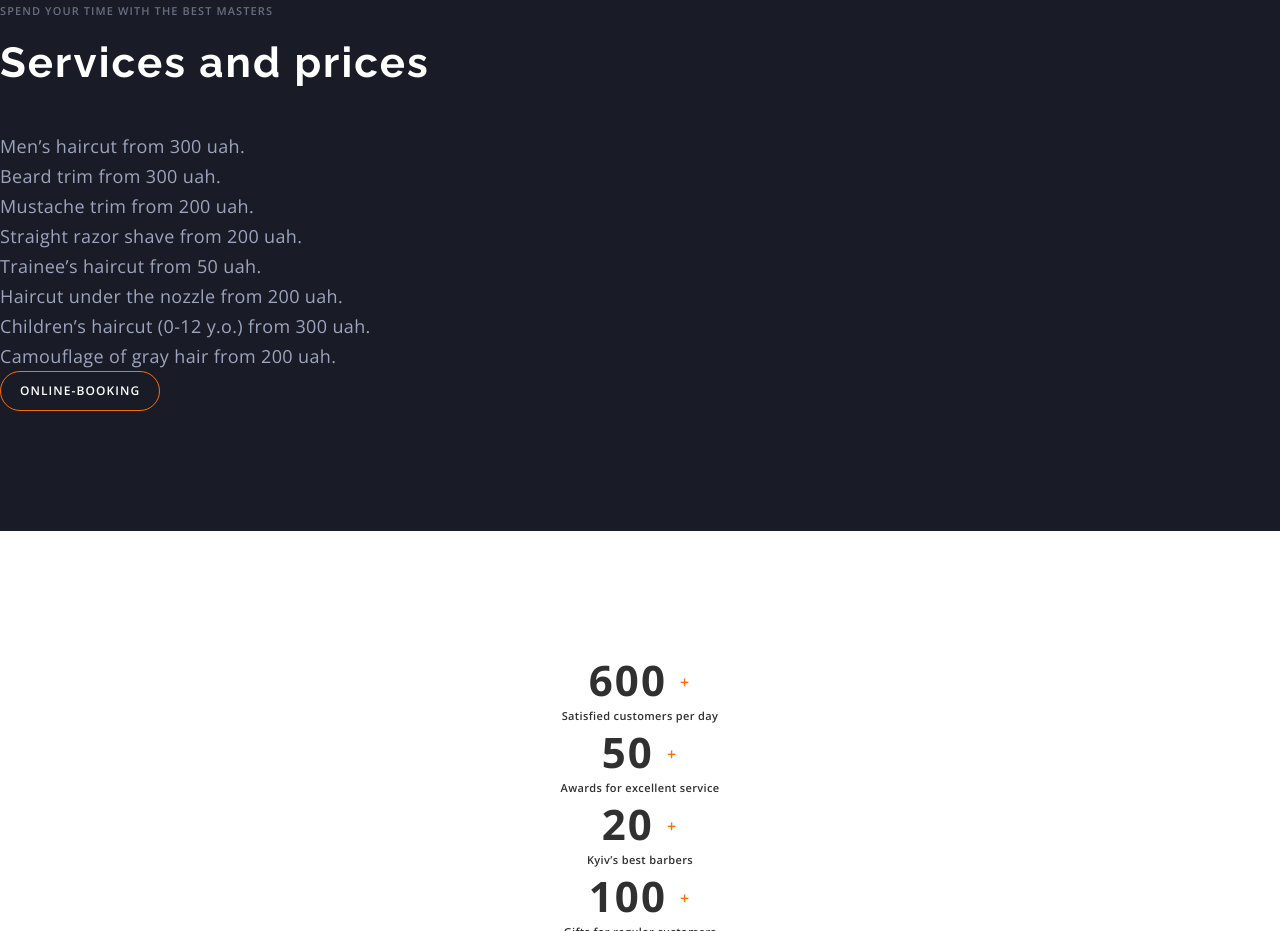
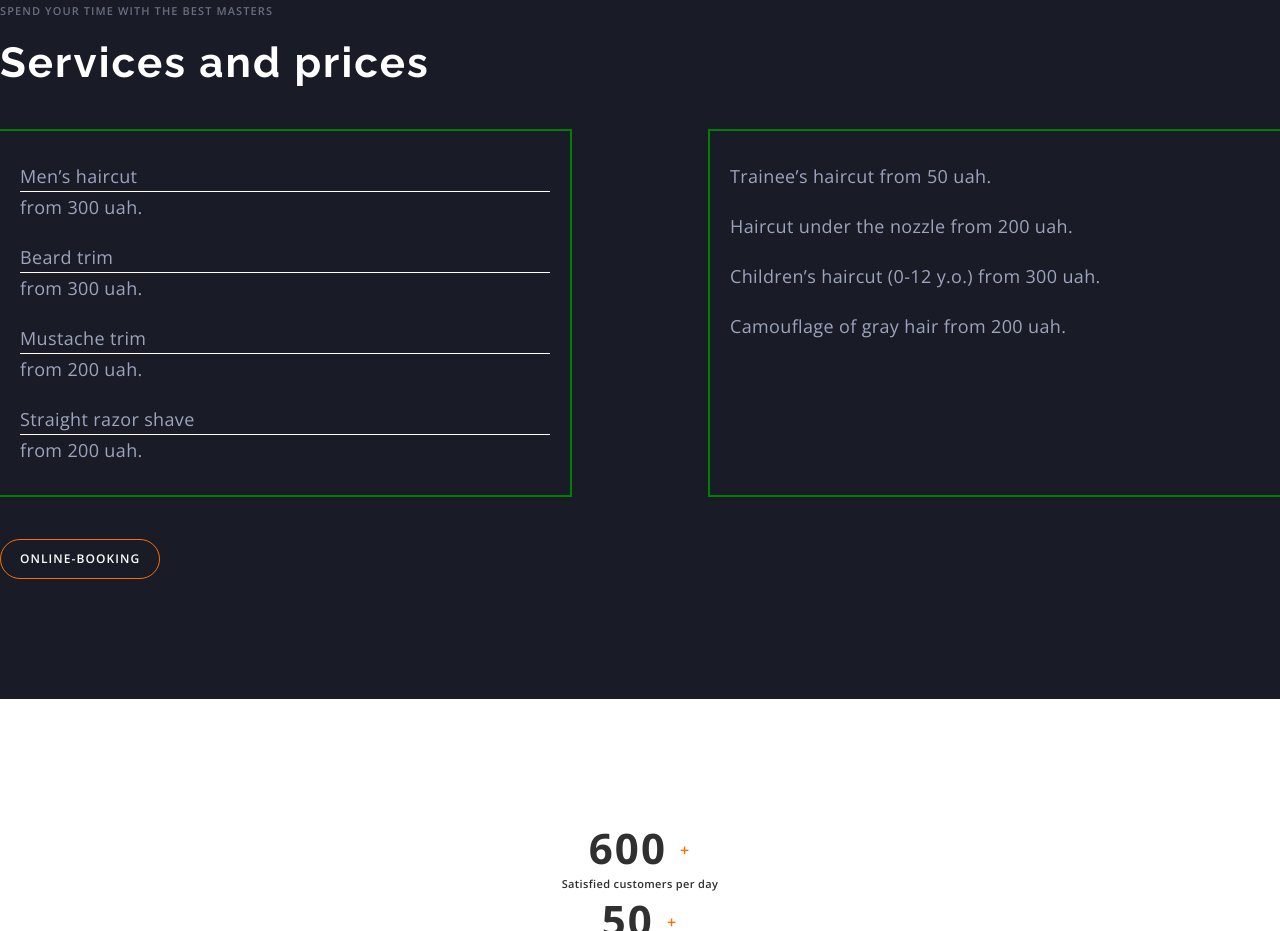
Before and after one commit to olga-nsr/fe-72, a plain HTML site: page index.html in a window 1280 px wide. Shown: the part 1438-2369 px from the top of the page. Drawn offline with nearby package versions, Linux system fonts and the light colour scheme.

Commit message:
Price flex

```diff
--- a/css/styles.css
+++ b/css/styles.css
@@ -285,11 +285,33 @@ padding-bottom: 52px;
 .price {
   background-color: var(--dark-bg-cl);
 }
+.price-block {
+  display: flex;
+  justify-content: space-between;
+  margin-bottom: 44px;
 
+}
+.price-list {
+  outline: 2px solid green;
+  flex-basis: 570px;
+
+  padding: 30px 20px;
+
+}
 .price-item {
   color: var(--grey-cl);
 }
+.price-item:not(:last-child) {
+margin-bottom: 20px;
+}
 
+
+.line {
+  display: block;
+  height: 1px;
+  width: 100%;
+  background-color: #fff;
+}
 /**
   |============================
   | Benefits
--- a/index.html
+++ b/index.html
@@ -147,10 +147,10 @@
         <h2 class="title title-theme-dark">Services and prices</h2>
         <div class="price-block">
           <ul class="price-list list">
-            <li class="price-item">Men’s haircut from 300 uah.</li>
-            <li class="price-item">Beard trim from 300 uah.</li>
-            <li class="price-item">Mustache trim from 200 uah.</li>
-            <li class="price-item">Straight razor shave from 200 uah.</li>
+            <li class="price-item">Men’s haircut <span class="line"></span> from 300 uah.</li>
+            <li class="price-item">Beard trim <span class="line"></span>from 300 uah.</li>
+            <li class="price-item">Mustache trim <span class="line"></span>from 200 uah.</li>
+            <li class="price-item">Straight razor shave <span class="line"></span>from 200 uah.</li>
           </ul>
 
           <ul class="price-list list">
```
